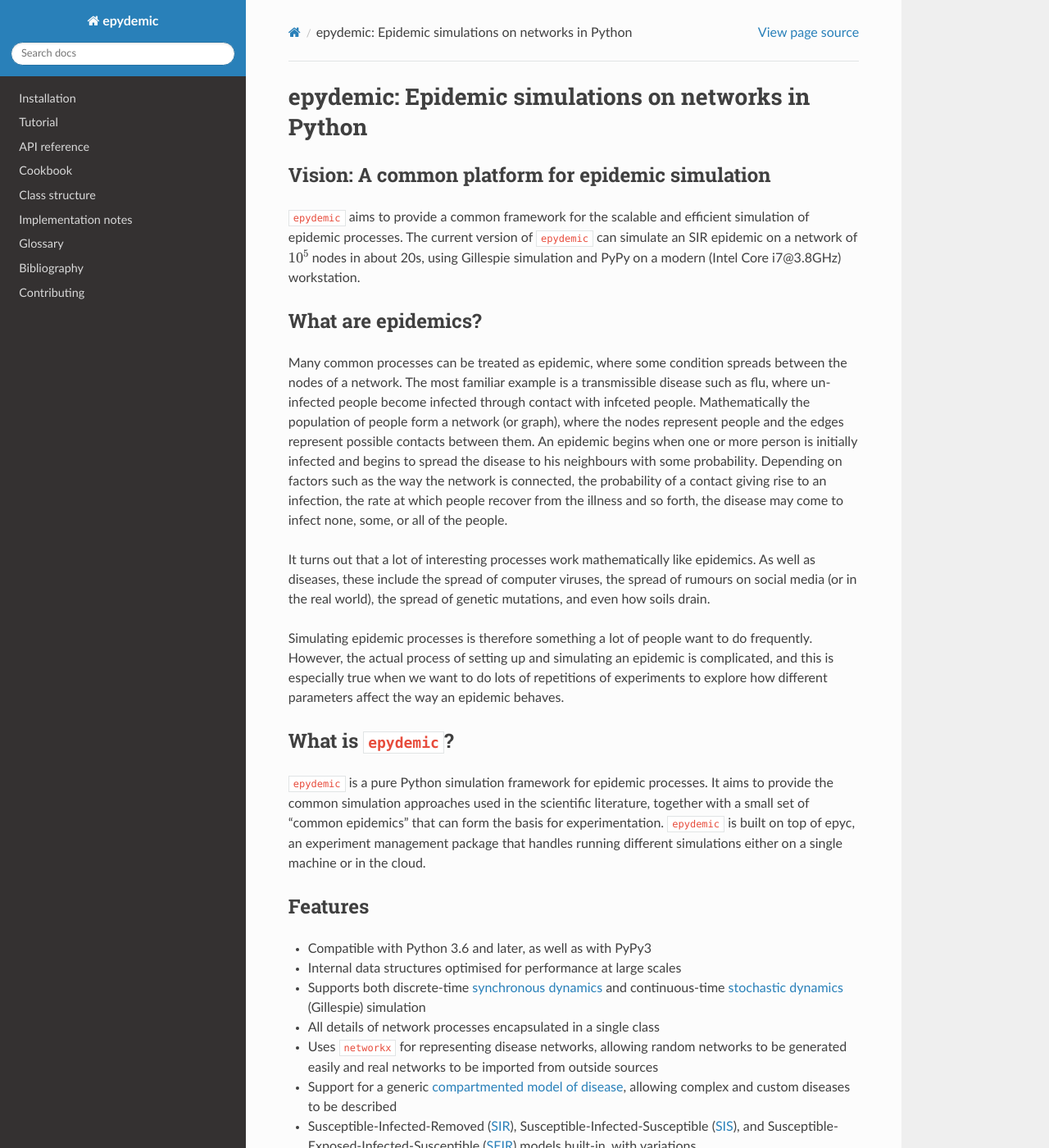
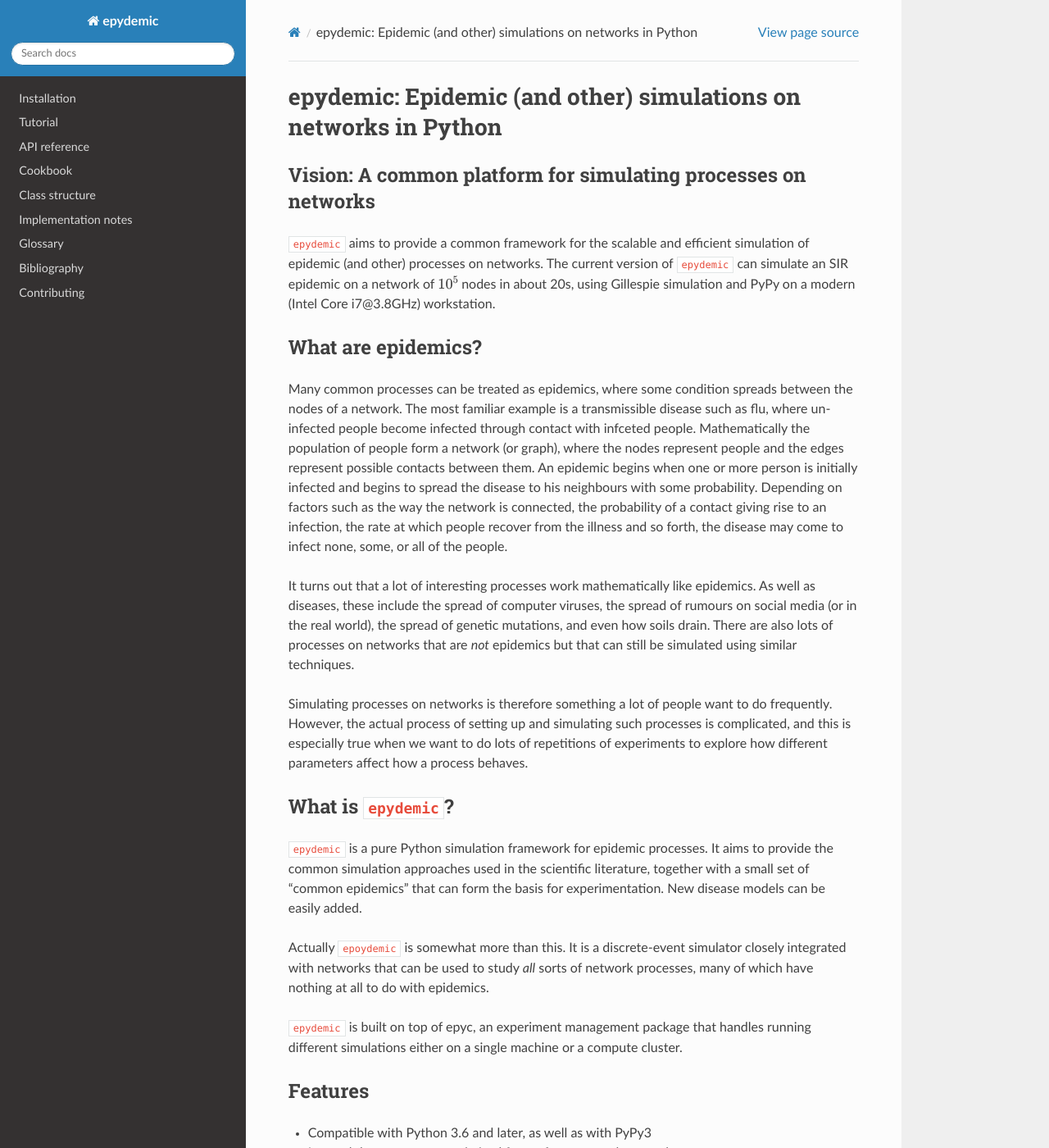
Before and after one commit to simoninireland/epydemic, a Sphinx documentation site: the page built from doc/index.rst, in a window 1280 px wide and 1400 px high. Shown: the whole window at 82% size. Built offline with Sphinx 7.4.7 and the Read the Docs theme 2.0.0, drawn with Linux system fonts in a browser that asks for light colours.

Commit message:
Improved the descriptions of what epydemic does

```diff
--- a/doc/index.rst
+++ b/doc/index.rst
@@ -3,14 +3,14 @@
    You can adapt this file completely to your liking, but it should at least
    contain the root `toctree` directive.
 
-epydemic: Epidemic simulations on networks in Python
-====================================================
+epydemic: Epidemic (and other) simulations on networks in Python
+================================================================
 
-Vision: A common platform for epidemic simulation
---------------------------------------------------
+Vision: A common platform for simulating processes on networks
+--------------------------------------------------------------
 
 ``epydemic`` aims to provide a common framework for the scalable and
-efficient simulation of epidemic processes.
+efficient simulation of epidemic (and other) processes on networks.
 The current version of ``epydemic`` can simulate an SIR epidemic on a
 network of :math:`10^5` nodes in about 20s, using Gillespie simulation
 and PyPy on a modern (Intel Core i7\@3.8GHz) workstation.
@@ -19,7 +19,7 @@ and PyPy on a modern (Intel Core i7\@3.8GHz) workstation.
 What are epidemics?
 -------------------
 
-Many common processes can be treated as epidemic, where some condition
+Many common processes can be treated as epidemics, where some condition
 spreads between the nodes of a network. The most familiar example is a
 transmissible disease such as flu, where un-infected people become
 infected through contact with infceted people. Mathematically the
@@ -36,13 +36,14 @@ It turns out that a lot of interesting processes work mathematically
 like epidemics. As well as diseases, these include the spread of
 computer viruses, the spread of rumours on social media (or in the
 real world), the spread of genetic mutations, and even how soils
-drain.
+drain. There are also lots of processes on networks that are *not*
+epidemics but that can still be simulated using similar techniques.
 
-Simulating epidemic processes is therefore something a lot of people
+Simulating processes on networks is therefore something a lot of people
 want to do frequently. However, the actual process of setting up and
-simulating an epidemic is complicated, and this is especially true
+simulating such processes is complicated, and this is especially true
 when we want to do lots of repetitions of experiments to explore how
-different parameters affect the way an epidemic behaves.
+different parameters affect how a process behaves.
 
 
 What is ``epydemic``?
@@ -51,10 +52,17 @@ What is ``epydemic``?
 ``epydemic`` is a pure Python simulation framework for epidemic
 processes. It aims to provide the common simulation approaches used in
 the scientific literature, together with a small set of "common
-epidemics" that can form the basis for experimentation. ``epydemic``
-is built on top of :doc:`epyc <epyc:index>`, an experiment
-management package that handles running different simulations either
-on a single machine or in the cloud.
+epidemics" that can form the basis for experimentation. New disease
+models can be easily added.
+
+Actually ``epoydemic`` is somewhat more than this. It is a
+discrete-event simulator closely integrated with networks that can be
+used to study *all* sorts of network processes, many of which have
+nothing at all to do with epidemics.
+
+``epydemic`` is built on top of :doc:`epyc <epyc:index>`, an
+experiment management package that handles running different
+simulations either on a single machine or a compute cluster.
 
 
 Features
```
Also changed, not shown: README.rst (+8 -6 lines).
